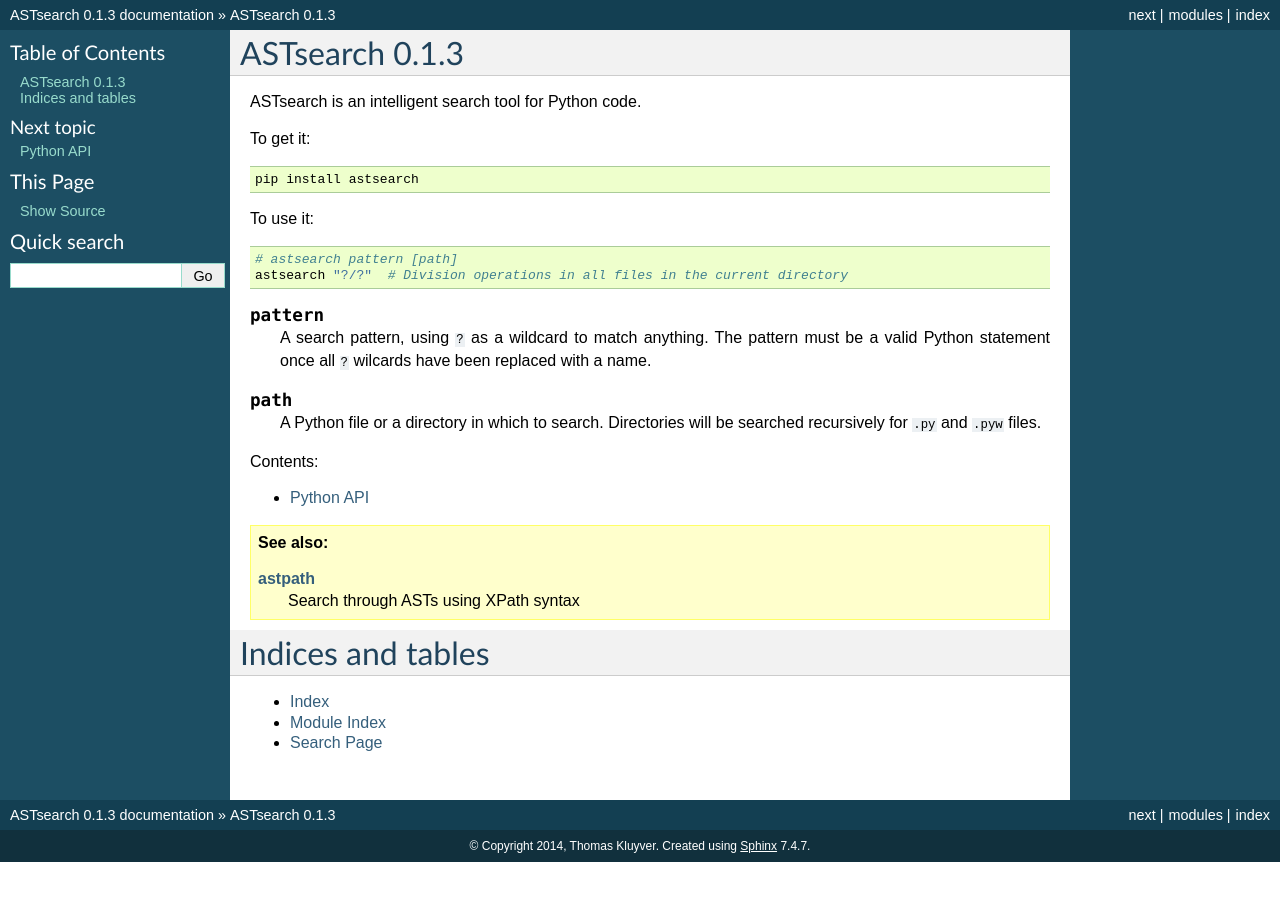
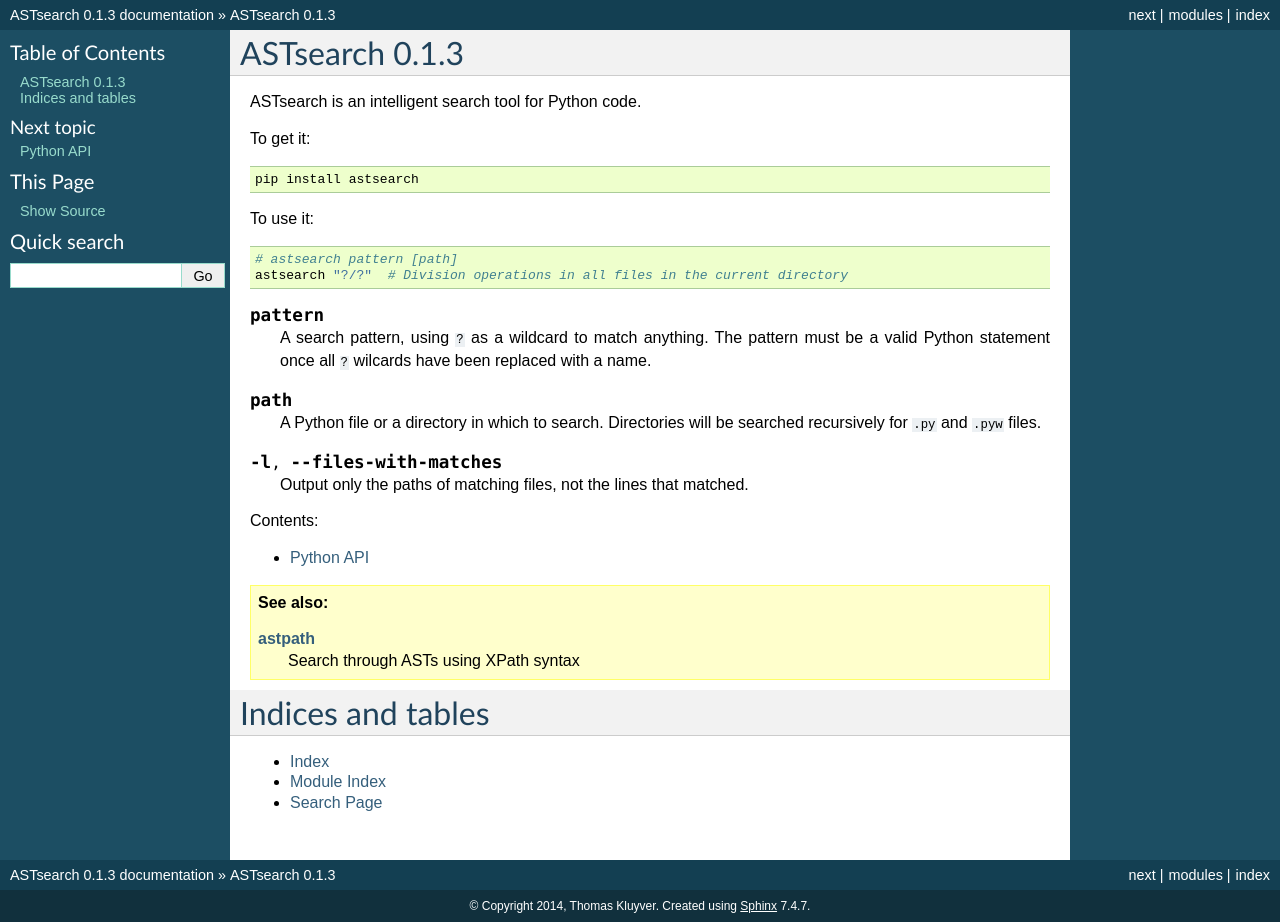
Before and after one commit to takluyver/astsearch, a Sphinx documentation site: the page built from doc/index.rst, in a window 1280 px wide. Built offline with Sphinx 7.4.7, drawn with Linux system fonts in a browser that asks for light colours; before the commit the page ends 900 px from its top, so only the background shows below that.

Commit message:
Document -l/--files-with-matches option

```diff
--- a/doc/index.rst
+++ b/doc/index.rst
@@ -25,6 +25,10 @@
    A Python file or a directory in which to search. Directories will be searched
    recursively for ``.py`` and ``.pyw`` files.
 
+.. option:: -l, --files-with-matches
+
+   Output only the paths of matching files, not the lines that matched.
+
 Contents:
 
 .. toctree::
```
